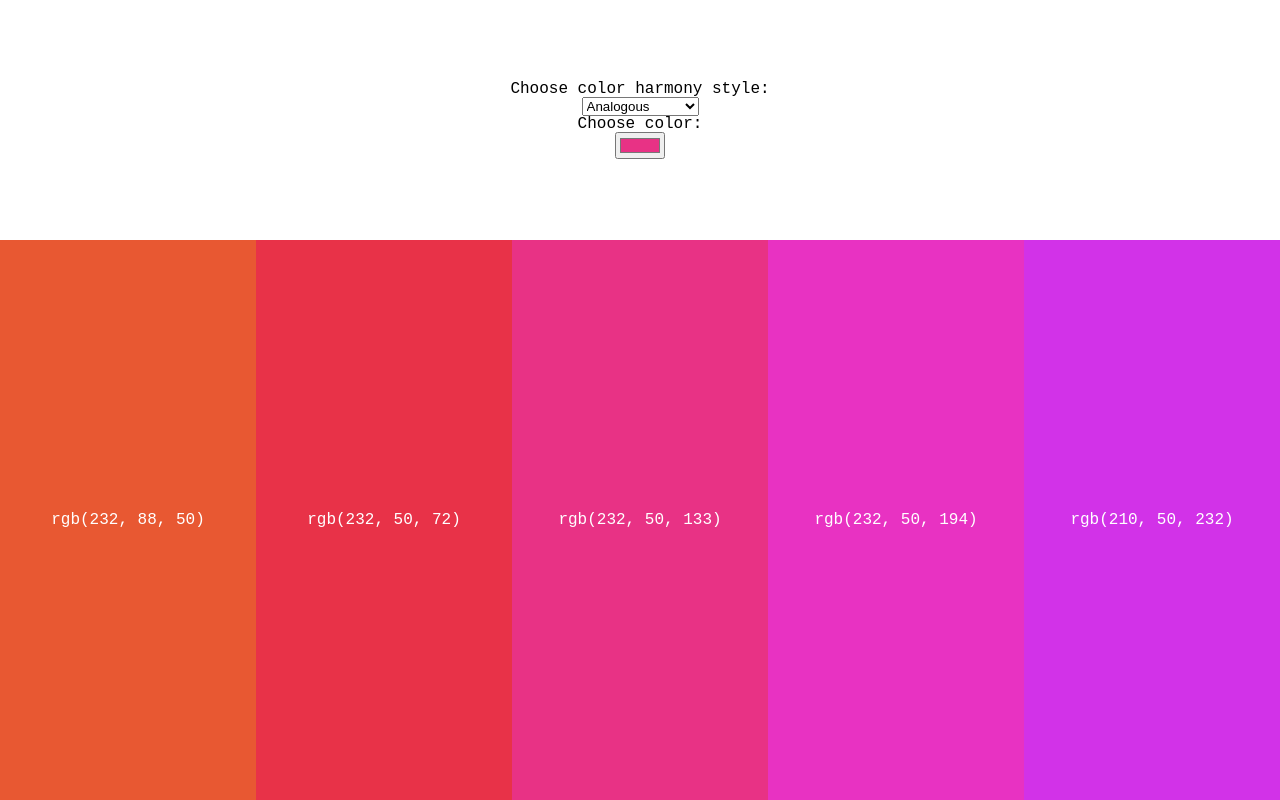
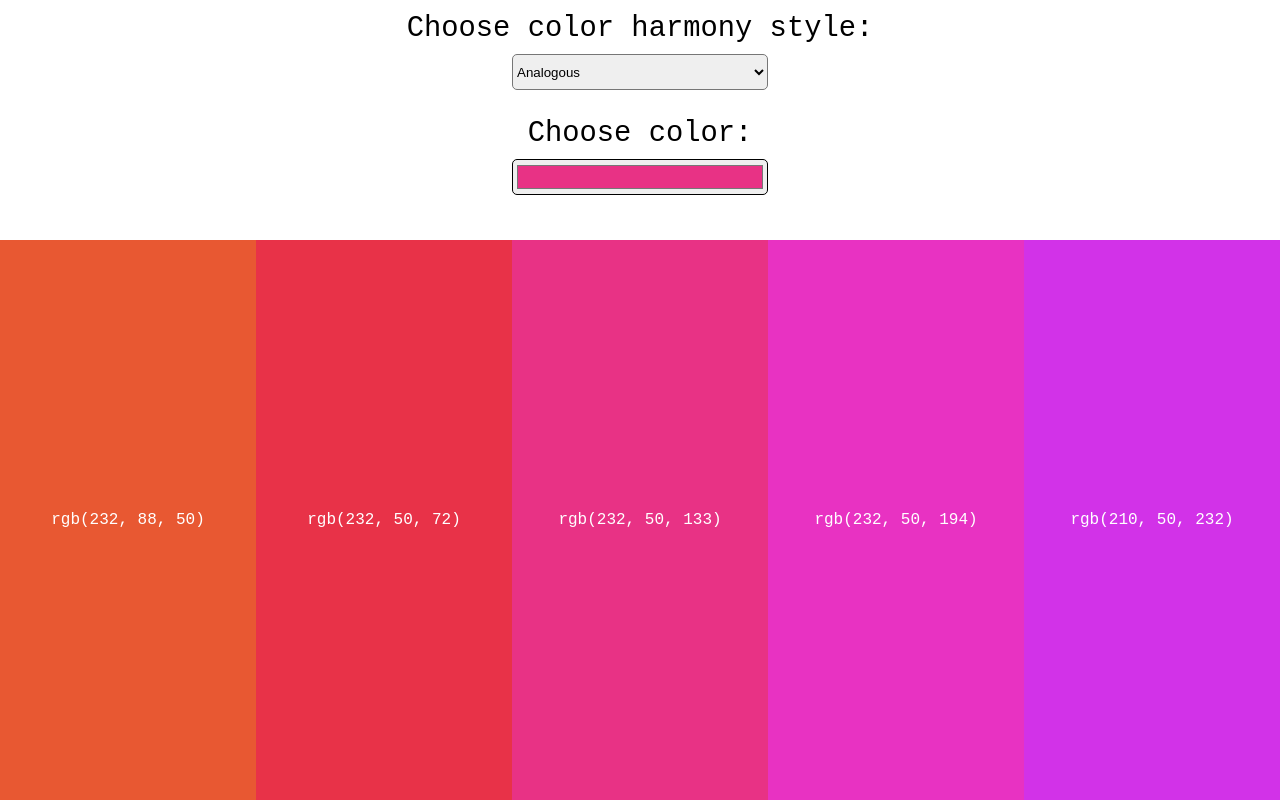
Before and after one commit to Gabriella-roze/color-palette-generator, a plain HTML site: page index.html in a window 1280 px wide. Drawn offline with Linux system fonts and the light colour scheme.

Commit message:
add comments and basic styling

```diff
--- a/main.js
+++ b/main.js
@@ -18,39 +18,55 @@
    HSL is a more intuitive and human way of understanding color
    as compared with RGB, which is more technical in the way colors
    are produced.
+*/
 
-*/
+// Select color boxes for the future editing
 const colBase = document.getElementById("col-base");
 const colLeft1 = document.getElementById("col-left1");
 const colLeft2 = document.getElementById("col-left2");
 const colRight1 = document.getElementById("col-right1");
 const colRight2 = document.getElementById("col-right2");
+//  Select harmony style picker
 const harmStyle = document.getElementById("color-harmony-style");
 
+//  Define color picker and set default color in HEX and RGB
 let colorPicker;
 let defaultColor = "#E83285";
 let colorRGB = 'rgb(232, 50, 133)';
 
+// Initialize init() on load
 window.addEventListener("load", init);
-selectHarmStyle(harmStyle.value, colorConverterRGBtoHSL(colorRGB));
 
 function init() {
+   // initializes all basic functions that need to run once page loads
+   // Call strRGBtoNumRGB() to get take a string of rgb and convert it to an array of numbers [r, g, b]
    strRGBtoNumRGB(colorRGB);
+   // Define the color input
    colorPicker = document.getElementById("color-picker");
+   // Get the RGB string from the backgrpund color property and set it to defaultColot to store it for later
    colBase.style.backgroundColor = defaultColor
    colorPicker.value = defaultColor;
+   // Add event listener to color input to set the base color of the middle color box
    colorPicker.addEventListener("input", setBaseColor);
+   // Call selectHarmStyle() and pass harmony style value from the input and a color in HSL
+   selectHarmStyle(harmStyle.value, colorConverterRGBtoHSL(colorRGB));
 }
 
 function setBaseColor(color) {
+   // This func sets base color of the main (middle) box taking reference from the color input
    colBase.style.backgroundColor = color.target.value;
+   // Save the color from HEX to RGB
    colorRGB = colBase.style.backgroundColor;
+   // Split the RGB string into an array of [r, g, b]
    let splitRGBNum = strRGBtoNumRGB(colorRGB);
+   // call colorConverterRGBtoHSL() to convert RGB into HSL
    colorConverterRGBtoHSL(splitRGBNum);
+   // Call selectHarmStyle() to rerender the colors of other color boxes
    selectHarmStyle(harmStyle.value, colorConverterRGBtoHSL(colorRGB));
 }
 
 function strRGBtoNumRGB(string) {
+   // This func takes a string of RGB converts it into an array of numbers and returns [r, g, b]
    let splitRGB = string.replace("rgb(", "").replace(")", "").replace(/,/gi, "").split(" ");
    let splitRGBNum = [];
    splitRGB.forEach(str => {
@@ -60,92 +76,85 @@ function strRGBtoNumRGB(string) {
 }
 
 function selectHarmStyle(style, colorHSL) {
+   // This func rerenders colors depending on the harmony style selected
+   // Firstly it checks if the style has a defined and expected value
    style = style.value ? style.value : style;
+   // Then it checks if the color input is in correct format, if not, it calls a function to fix it
    if (!colorHSL) {
       colorHSL = colorConverterRGBtoHSL(colorRGB);
    }
+   // Finally it checks which style has been selected and calls certain
+   // func to calculate the rest of the color backgrpunds depending on the harmony style selected
+   // and passes color in HSL
    if (style === "analogous") {
-      console.log("analogous --")
       calcAnalogPal(colorHSL);
 
   } else if (style === "monochromatic") {
-      console.log("monochromatic --");
       calcMonochPal(colorHSL);
 
   } else if (style === "triad") {
-      console.log("triad --");
       calcTriPal(colorHSL);
 
   } else if (style === "complementary") {
-      console.log("complementary --");
       calcComplPal(colorHSL);
 
   } else if (style === "compound") {
-      console.log("compound --");
       calcCompoPal(colorHSL);
 
   } else {
-      console.log("shades --");
       calcShaPal(colorHSL);
   }
 };
 
+// Hare are the functions that calculate background colors for the rest of the color boxes
+// depending on the style chosen and then it calls a func to display the color values on color boxes
+// by passing calculated color values
 function calcAnalogPal(colorHSL) {
-   // console.log("-->analogous: ", colorHSL);
    colLeft1.style.background = `hsl(${colorHSL.h + 20}, ${colorHSL.s}%, ${colorHSL.l}%)`;
    colLeft2.style.background = `hsl(${colorHSL.h + 40}, ${colorHSL.s}%, ${colorHSL.l}%)`;
    colRight1.style.background = `hsl(${colorHSL.h - 20}, ${colorHSL.s}%, ${colorHSL.l}%)`;
    colRight2.style.background = `hsl(${colorHSL.h - 40}, ${colorHSL.s}%, ${colorHSL.l}%)`;
    displayColValues(colLeft1.style.background, colLeft2.style.background, colRight1.style.background, colRight2.style.background);
 }
-
 function calcMonochPal(colorHSL) {
-   // console.log("-->analogous: ", colorHSL);
    colLeft1.style.background = `hsl(${colorHSL.h}, ${colorHSL.s}%, ${colorHSL.l + 20}%)`;
    colLeft2.style.background = `hsl(${colorHSL.h}, ${colorHSL.s}%, ${colorHSL.l + 40}%)`;
    colRight1.style.background = `hsl(${colorHSL.h}, ${colorHSL.s}%, ${colorHSL.l - 20}%)`;
    colRight2.style.background = `hsl(${colorHSL.h}, ${colorHSL.s}%, ${colorHSL.l - 40}%)`;
    displayColValues(colLeft1.style.background, colLeft2.style.background, colRight1.style.background, colRight2.style.background);
 }
-
 function calcTriPal(colorHSL) {
-   // console.log("-->analogous: ", colorHSL);
    colLeft1.style.background = `hsl(${colorHSL.h + 60}, ${colorHSL.s}%, ${colorHSL.l + 20}%)`;
    colLeft2.style.background = "#ffffff";
    colRight1.style.background = `hsl(${colorHSL.h + 120}, ${colorHSL.s}%, ${colorHSL.l - 20}%)`;
    colRight2.style.background = "#ffffff";
    displayColValues(colLeft1.style.background, colLeft2.style.background, colRight1.style.background, colRight2.style.background);
 }
-
 function calcComplPal(colorHSL) {
-   // console.log("-->analogous: ", colorHSL);
    colLeft1.style.background = `hsl(${colorHSL.h + 180}, ${colorHSL.s}%, ${colorHSL.l + 20}%)`;
    colLeft2.style.background = "#ffffff";
    colRight1.style.background = "#ffffff";
    colRight2.style.background = "#ffffff";
    displayColValues(colLeft1.style.background, colLeft2.style.background, colRight1.style.background, colRight2.style.background);
 }
-
 function calcCompoPal(colorHSL) {
-   // console.log("-->analogous: ", colorHSL);
    colLeft1.style.background = `hsl(${colorHSL.h + 180}, ${colorHSL.s}%, ${colorHSL.l + 20}%)`;
    colLeft2.style.background = `hsl(${colorHSL.h + 40}, ${colorHSL.s}%, ${colorHSL.l}%)`;
    colRight1.style.background = `hsl(${colorHSL.h - 20}, ${colorHSL.s}%, ${colorHSL.l}%)`;
    colRight2.style.background = `hsl(${colorHSL.h - 40}, ${colorHSL.s}%, ${colorHSL.l}%)`;
    displayColValues(colLeft1.style.background, colLeft2.style.background, colRight1.style.background, colRight2.style.background);
 }
-
 function calcShaPal(colorHSL) {
-   // console.log("-->analogous: ", colorHSL);
    colLeft1.style.background = `hsl(${colorHSL.h}, ${colorHSL.s - 10}%, ${colorHSL.l}%)`;
    colLeft2.style.background = `hsl(${colorHSL.h}, ${colorHSL.s - 30}%, ${colorHSL.l}%)`;
    colRight1.style.background = `hsl(${colorHSL.h}, ${colorHSL.s + 10}%, ${colorHSL.l}%)`;
    colRight2.style.background = `hsl(${colorHSL.h}, ${colorHSL.s + 30}%, ${colorHSL.l}%)`;
    displayColValues(colLeft1.style.background, colLeft2.style.background, colRight1.style.background, colRight2.style.background);
 }
+// ...end
 
 function displayColValues(colLeftOne, colLeftTwo, ColROne, ColRTwo) {
-   // Display color's values in on each color box.
+   // Display color values on each color box.
    console.log(colBase.style.backgroundColor);
    colBase.innerHTML = colorRGB;
    colLeft1.innerHTML = colLeftOne;
@@ -155,14 +164,17 @@ function displayColValues(colLeftOne, colLeftTwo, ColROne, ColRTwo) {
 }
 
 function colorConverterRGBtoHSL(colorRGB) {
+   // Gets color in RGB and converts it into HSL and returns an object { h, s, l }
+   // Firstly checks if the parameter provided is a string.
+   // If it is, it calls a func to convert it into an array of numbers
    if (typeof colorRGB === 'string') {
       colorRGB = strRGBtoNumRGB(colorRGB);
    }
-
+   // takes the numbers from the param to R G B seperately
    let r = colorRGB[0];
    let g = colorRGB[1];
    let b = colorRGB[2];
-
+   // does the magic math
    r /= 255;
    g /= 255;
    b /= 255;
@@ -197,8 +209,7 @@ function colorConverterRGBtoHSL(colorRGB) {
    // multiply s and l by 100 to get the value in percent, rather than [0,1]
    s *= 100;
    l *= 100;
-
+   // store the h s l values in an object and return it
    let result = { h, s, l };
-
    return result;
 }
--- a/style.css
+++ b/style.css
@@ -61,12 +61,20 @@ section:first-of-type {
 	flex-direction: column;
 	justify-content: center;
 	align-items: center;
-
+}
+label {
+	font-size: 1.8em;
 }
 section:last-of-type {
     width: 100vw;
-    height: 70vh;
+	height: 70vh;
 	display: flex;
+}
+select, input {
+	height: 15%;
+	width: 20%;
+	margin: 10px 0 30px;
+	border-radius: 5px;
 }
 .color-box {
     width: 20%;
```
